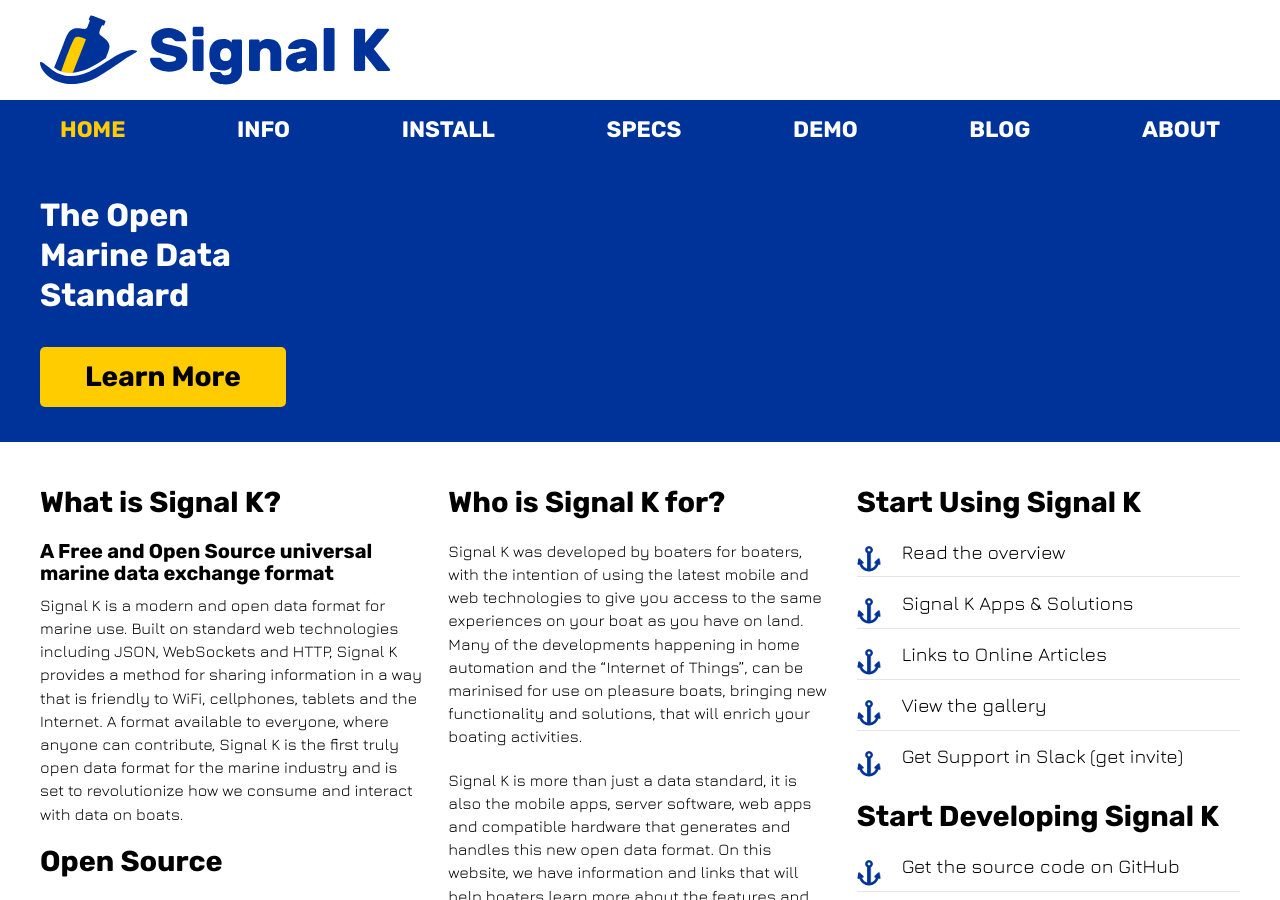
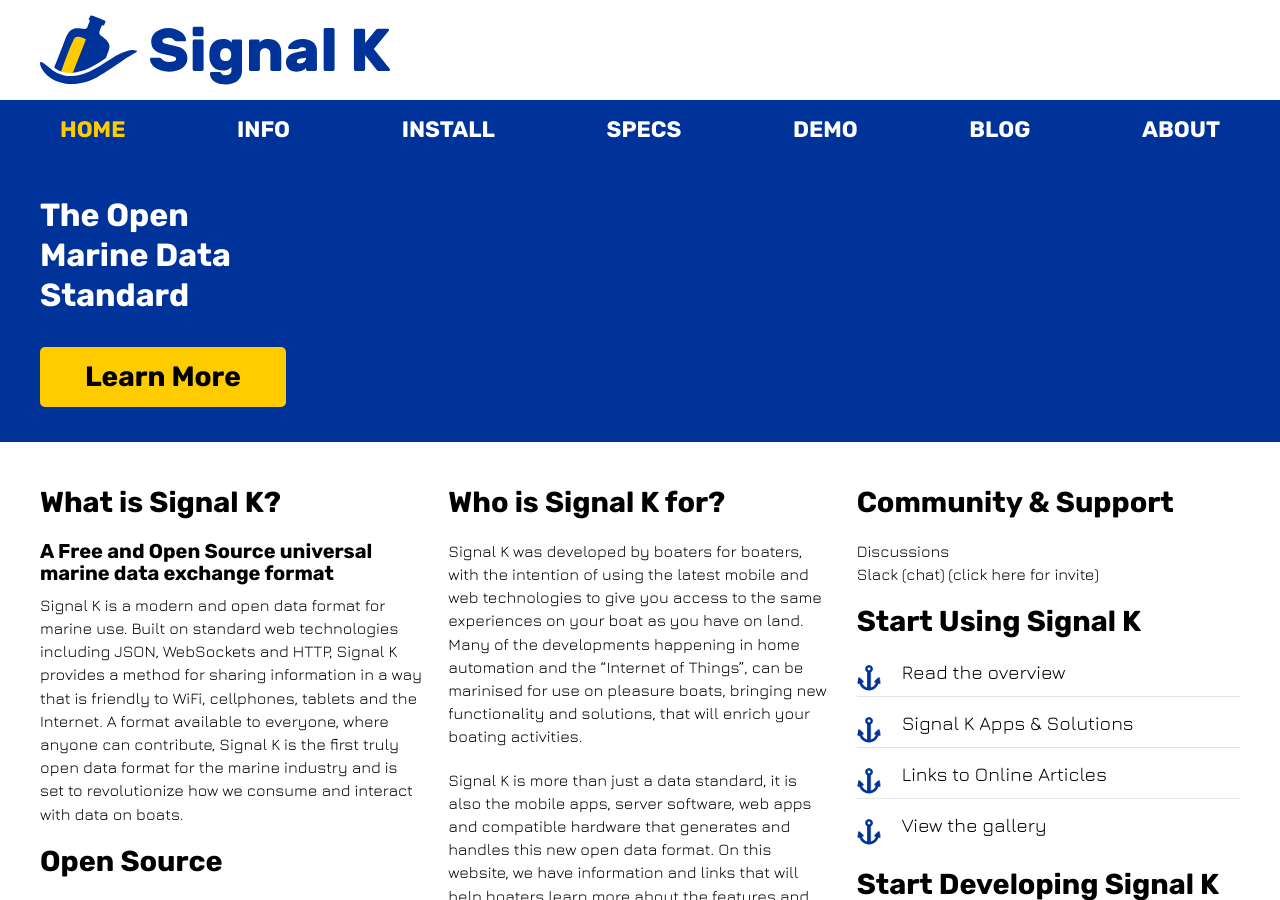
Before and after one commit to SignalK/signalk.github.io, a Jekyll site: the page built from index.html, in a window 1280 px wide and 900 px high. Built offline with Jekyll 4.4.1, drawn with Linux system fonts in a browser that asks for light colours; nearby versions of some CDN libraries.

Commit message:
add Community & Support section

```diff
--- a/index.html
+++ b/index.html
@@ -49,13 +49,17 @@
   </div>
 
   <div class="4u">
+    <h2>Community & Support</h2>
+    <ul>
+      <li><a href="https://github.com/SignalK/signalk/discussions/">Discussions</a></li>
+      <li><a href="https://signalk-dev.slack.com">Slack (chat)</a> (<a href="https://join.slack.com/t/signalk-dev/shared_invite/zt-1leccop43-KrU7G6yBq9g91KXjZtNg1g">click here for invite</a>)</li>
+    </ul>
     <h2>Start Using Signal K</h2>
     <ul class="check-list">
       <li><a href="{{site.path}}/overview.html">Read the overview</a></li>
       <li><a href="{{site.path}}/solutions.html">Signal K Apps & Solutions</a></li>
       <li><a href="{{site.path}}/references.html">Links to Online Articles</a></li>
       <li><a href="{{site.path}}/gallery.html">View the gallery</a></li>
-      <li><a href="https://signalk-dev.slack.com">Get Support in Slack</a> (<a href="https://join.slack.com/t/signalk-dev/shared_invite/zt-1leccop43-KrU7G6yBq9g91KXjZtNg1g">get invite</a>)</li>
     </ul>
     <h2>Start Developing Signal K</h2>
     <ul class="check-list">
```
